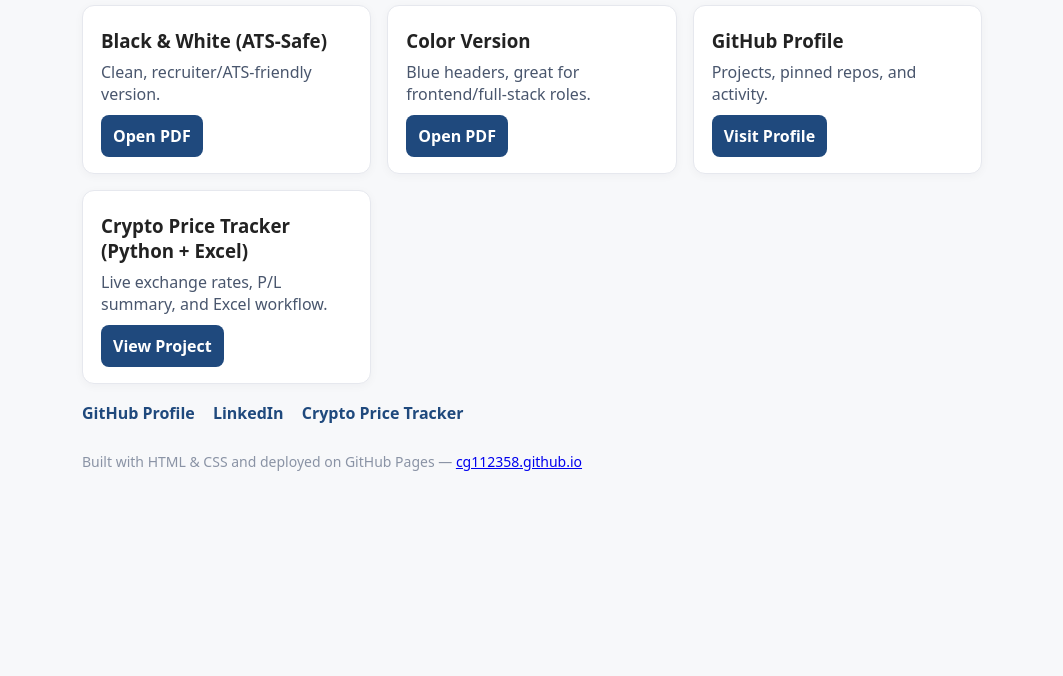
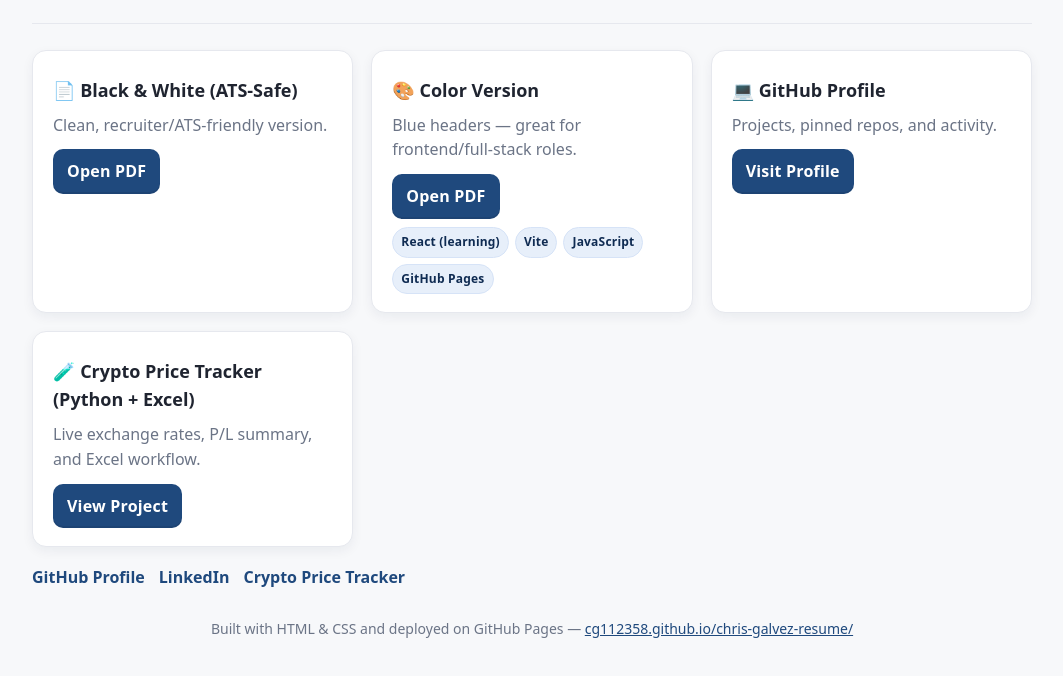
Before and after one commit to cg112358/chris-galvez-resume, a plain HTML site: page index.html in a window 1280 px wide. Shown: the part 124-800 px from the top of the page, without its empty margins (108-1171 px from the left). Drawn offline with Linux system fonts and the light colour scheme.

Commit message:
Revert "Update landing page"
This reverts commit ee04a8f89bce34dbd9195be23788e2c6c6c40e06.

```diff
--- a/index.html
+++ b/index.html
@@ -4,59 +4,122 @@
   <meta charset="utf-8" />
   <meta name="viewport" content="width=device-width, initial-scale=1" />
   <title>Chris Galvez — Resume</title>
+  <meta name="description" content="View Chris Galvez's ATS-safe and color resume versions in the browser. Links are clickable.">
   <style>
-    :root { --blue:#1F497D; }
-    body { font-family: system-ui, -apple-system, Segoe UI, Roboto, Arial, sans-serif; margin: 32px; background:#f7f8fa; color:#1f2430; }
-    .wrap { max-width: 900px; margin: 0 auto; }
-    h1 { margin: 0 0 8px; color: var(--blue); }
-    .sub { color:#63708a; margin: 0 0 24px; }
-    .grid { display:grid; gap:16px; grid-template-columns: repeat(auto-fit, minmax(260px,1fr)); }
-    .card { background:#fff; border:1px solid #e6e8ee; border-radius:12px; padding:16px 18px; box-shadow: 0 2px 10px rgba(14,20,40,.04); }
-    .card h3{ margin:6px 0 8px; color:#222; }
-    .card p{ margin:0 0 10px; color:#49566d; }
-    .card a.btn{ display:inline-block; padding:10px 12px; border-radius:8px; text-decoration:none; background:var(--blue); color:#fff; font-weight:600; }
-    .links a{ margin-right:14px; color:var(--blue); text-decoration:none; font-weight:600; }
-    .links a:hover{ text-decoration:underline; }
-    footer{ margin-top:28px; color:#8a93a5; font-size:14px; }
+    :root{
+      --bg:#f7f8fa;
+      --card:#ffffff;
+      --ink:#1f2430;
+      --muted:#6b7486;
+      --line:#e6e8ee;
+      --brand:#1F497D;          /* blue accent for headings & buttons */
+      --brand-ink:#0f2b52;
+      --shadow: 0 8px 24px rgba(15, 30, 60, .08);
+      --shadow-sm: 0 4px 12px rgba(15, 30, 60, .06);
+      --radius: 14px;
+    }
+    *{box-sizing:border-box}
+    body{
+      margin:32px; background:var(--bg); color:var(--ink);
+      font: 16px/1.55 system-ui, -apple-system, Segoe UI, Roboto, Arial, sans-serif;
+    }
+    .wrap{ max-width: 1000px; margin: 0 auto; }
+    header{ margin-bottom: 18px; }
+    h1{
+      margin: 0; font-size: clamp(28px, 4vw, 40px); letter-spacing:.2px;
+      color: var(--brand);
+    }
+    .sub{ margin: 6px 0 22px; color: var(--muted) }
+    .rule{ height:1px; background:var(--line); margin:18px 0 26px }
+
+    /* grid of cards */
+    .grid{ display:grid; gap:18px; grid-template-columns: repeat(auto-fit, minmax(260px, 1fr)); }
+    .card{
+      background: var(--card); border:1px solid var(--line); border-radius: var(--radius);
+      padding:20px 20px 18px; box-shadow: var(--shadow-sm); transition: transform .16s ease, box-shadow .16s ease, border-color .16s ease;
+    }
+    .card:hover{ transform: translateY(-4px); box-shadow: var(--shadow); border-color:#dfe3ea }
+    .card h3{ margin: 6px 0 8px; font-size: 18px; color: var(--ink) }
+    .card p{ margin: 0 0 12px; color: var(--muted) }
+    .btn{
+      display:inline-block; padding:10px 14px; border-radius:10px; text-decoration:none;
+      background: var(--brand); color:#fff; font-weight: 700; letter-spacing:.2px; box-shadow: inset 0 -2px 0 rgba(0,0,0,.08);
+      transition: filter .15s ease, transform .05s ease;
+    }
+    .btn:hover{ filter: brightness(1.04) }
+    .btn:active{ transform: translateY(1px) }
+
+    /* badges for tech stack */
+    .badges{ display:flex; flex-wrap: wrap; gap:6px; margin-top: 8px }
+    .badge{
+      font-size: 12px; font-weight: 700; letter-spacing:.2px;
+      color: var(--brand-ink); background: #e7effa; border:1px solid #d6e3f7;
+      padding:5px 8px; border-radius: 999px;
+    }
+
+    /* inline link row */
+    .links{ display:flex; flex-wrap:wrap; gap:14px; margin-top: 18px }
+    .links a{ color: var(--brand); text-decoration:none; font-weight:700 }
+    .links a:hover{ text-decoration:underline }
+
+    footer{ margin-top: 28px; color: var(--muted); font-size: 14px; text-align:center }
+    footer a{ color: var(--brand) }
+    @media (max-width:520px){ body{ margin:20px } }
   </style>
 </head>
 <body>
   <div class="wrap">
-    <h1>Chris Galvez — Resume</h1>
-    <p class="sub">View online (no download prompt). Links in the PDFs are clickable.</p>
+    <header>
+      <h1>Chris Galvez — Resume</h1>
+      <p class="sub">View online (no download prompt). Links in the PDFs are clickable.</p>
+    </header>
+    <div class="rule"></div>
 
-    <div class="grid">
-      <div class="card">
-        <h3>Black &amp; White (ATS-Safe)</h3>
+    <section class="grid">
+      <!-- ATS PDF -->
+      <article class="card">
+        <h3>📄 Black &amp; White (ATS-Safe)</h3>
         <p>Clean, recruiter/ATS-friendly version.</p>
-        <a class="btn" href="https://cg112358.github.io/chris-galvez-resume/Chris_Galvez_Resume_FINAL.pdf" target="_blank">Open PDF</a>
-      </div>
-      <div class="card">
-        <h3>Color Version</h3>
-        <p>Blue headers, great for frontend/full-stack roles.</p>
-        <a class="btn" href="https://cg112358.github.io/chris-galvez-resume/alt_versions/Chris_Galvez_Resume_COLOR.pdf" target="_blank">Open PDF</a>
-      </div>
-      <div class="card">
-        <h3>GitHub Profile</h3>
+        <a class="btn" href="Chris_Galvez_Resume_FINAL.pdf" target="_blank" rel="noopener">Open PDF</a>
+      </article>
+
+      <!-- Color PDF + badges -->
+      <article class="card">
+        <h3>🎨 Color Version</h3>
+        <p>Blue headers — great for frontend/full-stack roles.</p>
+        <a class="btn" href="alt_versions/Chris_Galvez_Resume_COLOR.pdf" target="_blank" rel="noopener">Open PDF</a>
+        <div class="badges" aria-label="Tech stack">
+          <span class="badge">React (learning)</span>
+          <span class="badge">Vite</span>
+          <span class="badge">JavaScript</span>
+          <span class="badge">GitHub Pages</span>
+        </div>
+      </article>
+
+      <!-- GitHub profile card -->
+      <article class="card">
+        <h3>💻 GitHub Profile</h3>
         <p>Projects, pinned repos, and activity.</p>
-        <a class="btn" href="https://github.com/cg112358" target="_blank">Visit Profile</a>
-      </div>
-      <div class="card">
-        <h3>Crypto Price Tracker (Python + Excel)</h3>
+        <a class="btn" href="https://github.com/cg112358" target="_blank" rel="noopener">Visit Profile</a>
+      </article>
+
+      <!-- Crypto tracker project card -->
+      <article class="card">
+        <h3>🧪 Crypto Price Tracker (Python + Excel)</h3>
         <p>Live exchange rates, P/L summary, and Excel workflow.</p>
-        <a class="btn" href="https://github.com/cg112358/crypto-price-tracker" target="_blank">View Project</a>
-      </div>
-    </div>
+        <a class="btn" href="https://github.com/cg112358/crypto-price-tracker" target="_blank" rel="noopener">View Project</a>
+      </article>
+    </section>
 
-    <p class="links" style="margin-top:18px;">
-      <a href="https://github.com/cg112358" target="_blank">GitHub Profile</a>
-      <a href="https://www.linkedin.com/in/christopher-galvez-98bb5333b" target="_blank">LinkedIn</a>
-      <a href="https://github.com/cg112358/crypto-price-tracker" target="_blank">Crypto Price Tracker</a>
-    </p>
+    <nav class="links" aria-label="Quick links">
+      <a href="https://github.com/cg112358" target="_blank" rel="noopener">GitHub Profile</a>
+      <a href="https://www.linkedin.com/in/christopher-galvez-98bb5333b" target="_blank" rel="noopener">LinkedIn</a>
+      <a href="https://github.com/cg112358/crypto-price-tracker" target="_blank" rel="noopener">Crypto Price Tracker</a>
+    </nav>
 
     <footer>
-      Built with HTML &amp; CSS and deployed on GitHub Pages —
-      <a href="https://cg112358.github.io" target="_blank">cg112358.github.io</a>
+      Built with HTML & CSS and deployed on GitHub Pages —
+      <a href="https://cg112358.github.io/chris-galvez-resume/" target="_blank" rel="noopener">cg112358.github.io/chris-galvez-resume/</a>
     </footer>
   </div>
 </body>
```
